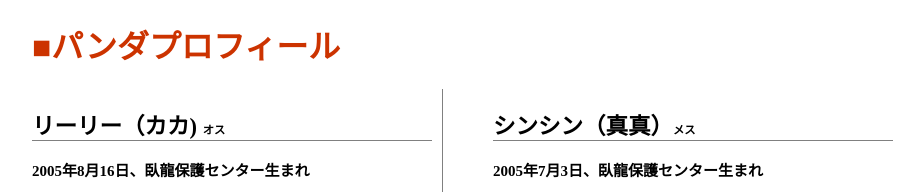
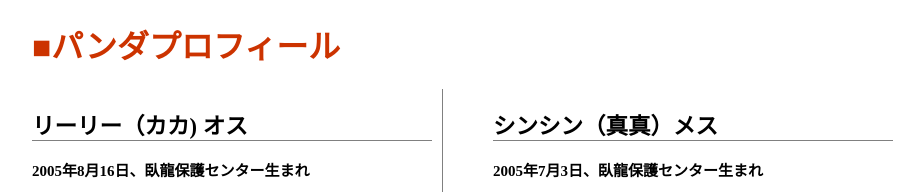
Before and after one commit to update3103/learning, a plain HTML site: page 20171022/index.html in a window 1280 px wide. Shown: the top 192 px of the page, without its empty margins (26-941 px from the left). Drawn offline with Linux system fonts and the light colour scheme.

Commit message:
update index.html

```diff
--- a/20171022/index.html
+++ b/20171022/index.html
@@ -10,7 +10,7 @@
   <body>
     <h1 class="title">■パンダプロフィール</h1>
     <div class="riri-profile">
-      <h2 class="name-riri">リーリー（カカ)   <span id="gender">  オス</span></h2>
+      <h2 class="name-riri">リーリー（カカ)   <span class="gender">  オス</span></h2>
       <div class="info-riri">
         <p>2005年8月16日、臥龍保護センター生まれ</p>
         <p>体重：およそ135Kg</p>
@@ -27,7 +27,7 @@
     </div>
 
     <div class="shinshin-profile">
-      <h2 class="name-shinshin">シンシン（真真）<span id="gender">メス</span></h2>
+      <h2 class="name-shinshin">シンシン（真真）<span class="gender">メス</span></h2>
       <div class="info-shinshin">
         <p>2005年7月3日、臥龍保護センター生まれ</p>
         <p>体重：およそ120kg</p>
```
